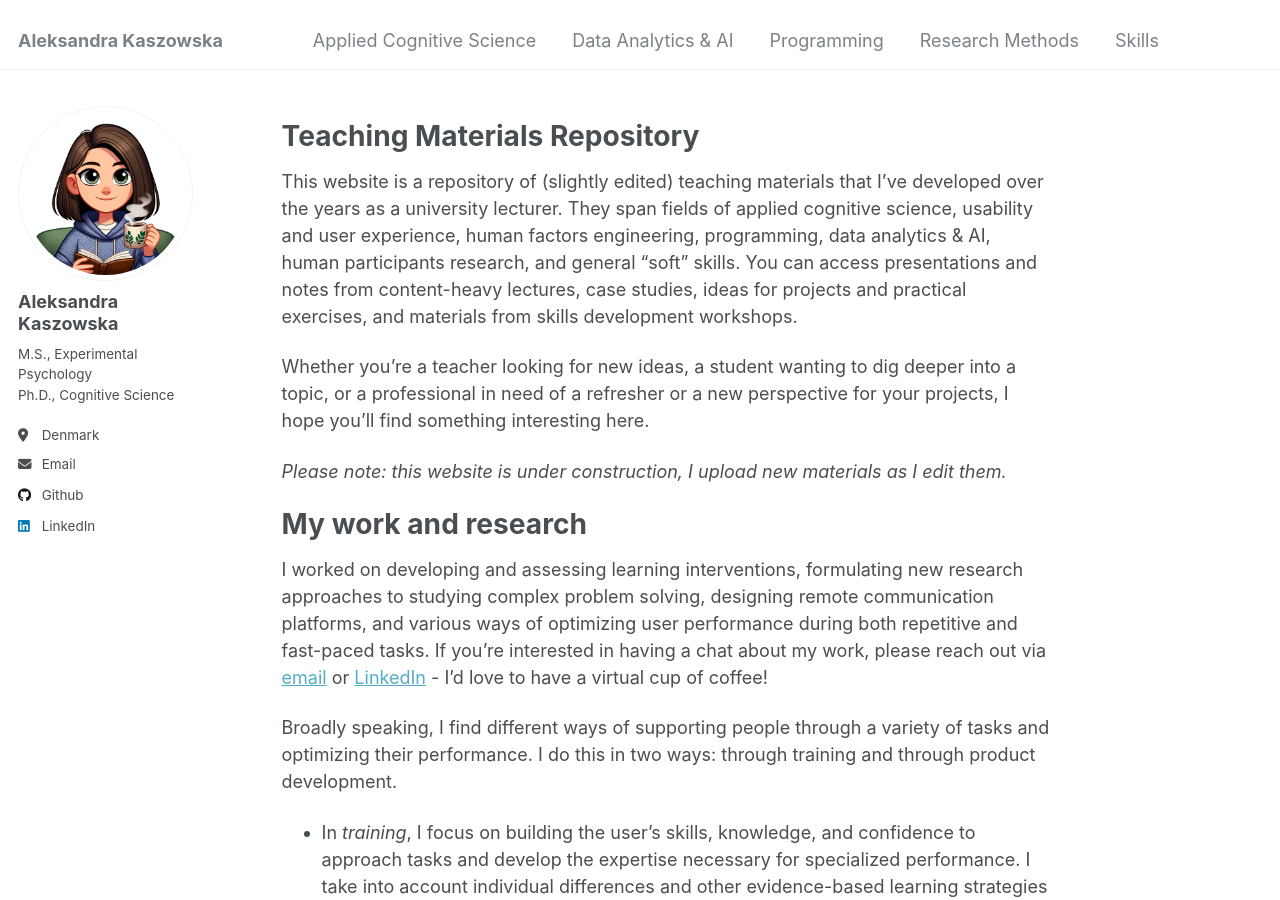
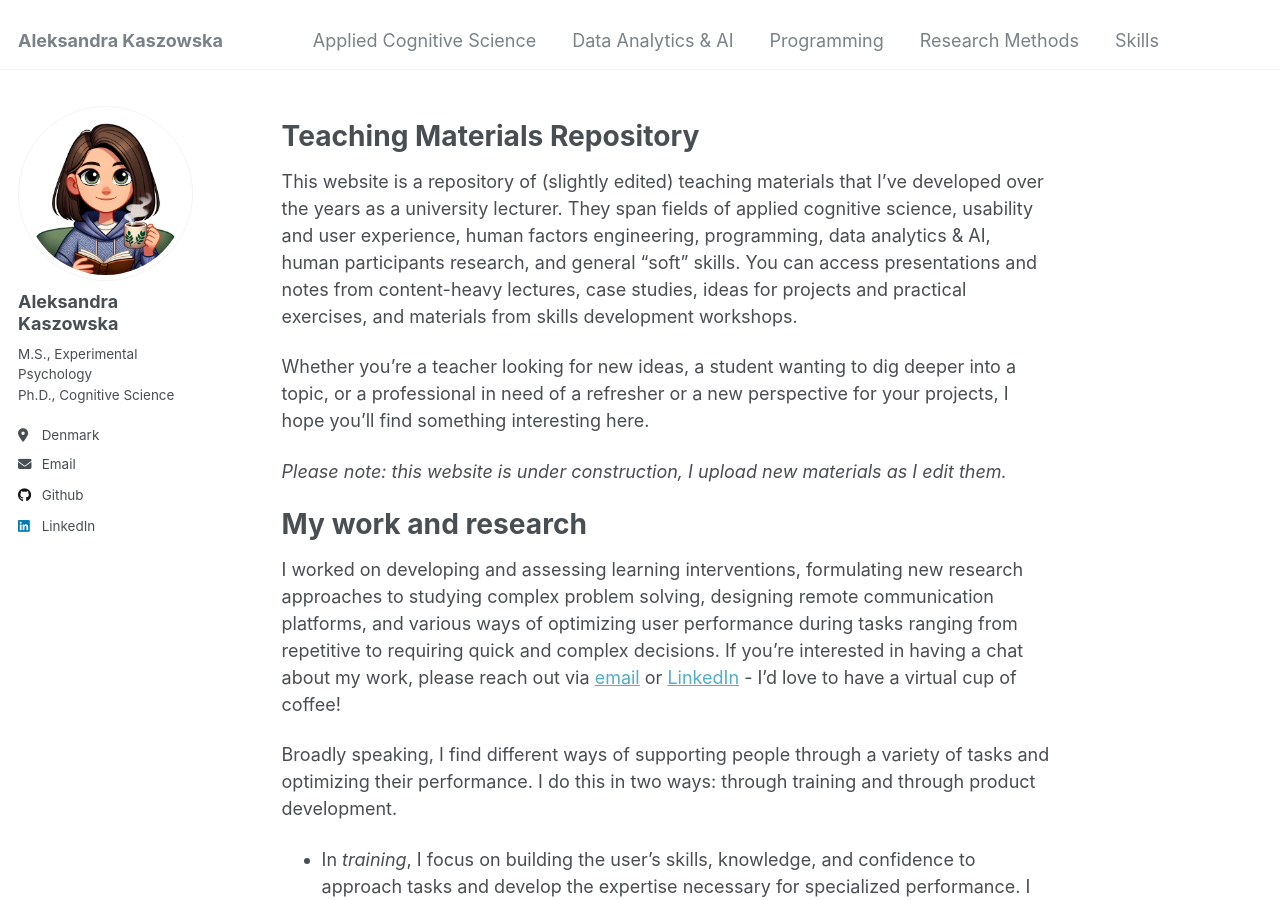
Before and after one commit to akaszowska/akaszowska.github.io, a Jekyll site: the page built from _pages/about.md, in a window 1280 px wide and 900 px high. Built offline with Jekyll 4.4.1, drawn with Linux system fonts in a browser that asks for light colours.

Commit message:
Update about.md

```diff
--- a/_pages/about.md
+++ b/_pages/about.md
@@ -17,7 +17,7 @@
 
 My work and research
 ======
-I worked on developing and assessing learning interventions, formulating new research approaches to studying complex problem solving, designing remote communication platforms, and various ways of optimizing user performance during both repetitive and fast-paced tasks. If you're interested in having a chat about my work, please reach out via [email](mailto:akaszowska@proton.me) or [LinkedIn](https://www.linkedin.com/in/akaszowska/) - I'd love to have a virtual cup of coffee!
+I worked on developing and assessing learning interventions, formulating new research approaches to studying complex problem solving, designing remote communication platforms, and various ways of optimizing user performance during tasks ranging from repetitive to requiring quick and complex decisions. If you're interested in having a chat about my work, please reach out via [email](mailto:akaszowska@proton.me) or [LinkedIn](https://www.linkedin.com/in/akaszowska/) - I'd love to have a virtual cup of coffee!
 
 Broadly speaking, I find different ways of supporting people through a variety of tasks and optimizing their performance. I do this in two ways: through training and through product development.
 * In _training_, I focus on building the user's skills, knowledge, and confidence to approach tasks and develop the expertise necessary for specialized performance. I take into account individual differences and other evidence-based learning strategies to create targeted programs and interventions.
```
